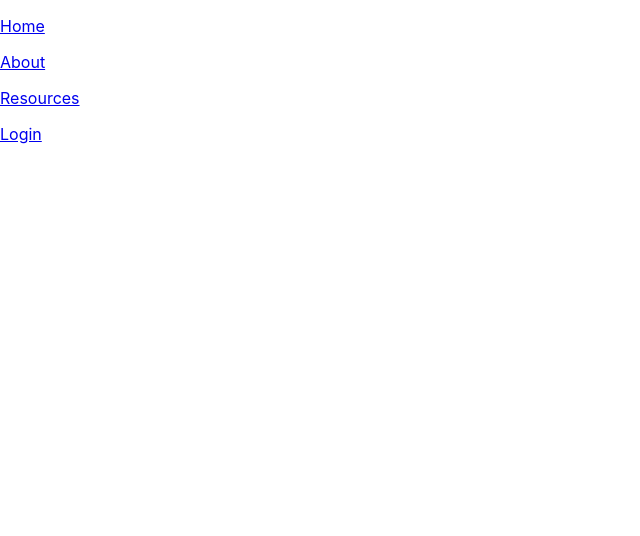
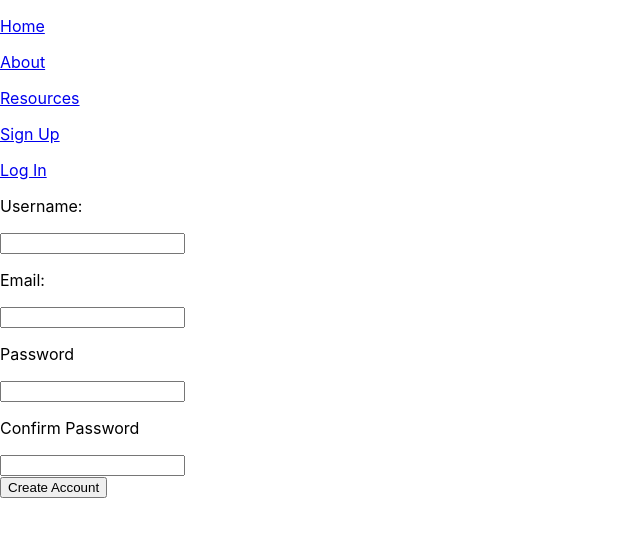
Before and after one commit to SEIR-Project-3/priceless-frontend, a React (Create React App) app: page /signup in a window 1280 px wide. Shown: the top 536 px of the page, without its empty margins (0-640 px from the left). Built offline with nearby package versions, Linux system fonts and the light colour scheme.

Commit message:
SAuthentication folder created SignUpForm.js created and opperational

```diff
--- a/src/App.js
+++ b/src/App.js
@@ -5,8 +5,9 @@ import { Route } from 'react-router-dom';
 import Home from './Components/Home';
 import About from './Components/About';
 import Resources from './Components/Resources';
-import Login from './Components/Login';
+import Login from './Components/Authentication/Login';
 import Dashboard from './Components/Dashboard';
+import { SignUpForm } from './Components/Authentication/SignUpForm';
 
 function App() {
 	const [loggedIn, setLoggedIn] = useState(
@@ -20,6 +21,7 @@ function App() {
 				<Route exact path='/about' component={About} />
 				<Route exact path='/resources' component={Resources} />
 				<Route exact path='/dashboard' component={Dashboard} />
+				<Route exact path='/signup' component={SignUpForm} />
 				<Route
 					exact
 					path='/login'
--- a/src/Components/LoginForm.js
+++ b/src/Components/Authentication/LoginForm.js
@@ -1,5 +1,5 @@
 import React, { useState } from 'react';
-import API_URL from '../config';
+import API_URL from '../../config';
 import axios from 'axios';
 import { useHistory } from 'react-router-dom';
 
--- /dev/null
+++ b/src/Components/Authentication/SignUpForm.js
@@ -0,0 +1,69 @@
+import React, { useState } from 'react';
+import API_URL from '../../config';
+import axios from 'axios';
+
+export const SignUpForm = () => {
+	const [username, setUserName] = useState();
+	const [email, setEmail] = useState();
+	const [password, setPassword] = useState();
+    const [cPass, setCPass] = useState();
+
+	// function to allow the user to login
+	const createUser = async (evt) => {
+		evt.preventDefault();
+		try {
+            // Check if password match confirm password
+            if (password === cPass) {
+                // axios post request to send credentials to our backend
+                const res = await axios.post(`${API_URL}/api/signup`, {
+                    username: username,
+                    email: email,
+                    password: password,
+                });
+                console.log(res);
+            }
+		} catch (error) {
+			console.log(error);
+		}
+	};
+
+	// function to capture username input
+	const handleUserNameField = (e) => {
+		setUserName(e.target.value);
+	};
+	// function to capture email input
+	const handleEmailField = (e) => {
+		setEmail(e.target.value);
+	};
+	// function to capture password input -- find a way to combine the two if possible
+	const handlePasswordField = (e) => {
+		setPassword(e.target.value);
+	};
+    const handleCPasswordField = (e) => {
+		setCPass(e.target.value);
+	};
+
+	return (
+		<form onSubmit={createUser}>
+			<label htmlFor=''>
+				<p>Username:</p>
+				<input type='text' name='' id='' onChange={handleUserNameField} />
+			</label>
+			<label htmlFor=''>
+				<p>Email:</p>
+				<input type='text' name='' id='' onChange={handleEmailField} />
+			</label>
+			<label htmlFor=''>
+				<p>Password</p>
+				<input type='password' name='' id='' onChange={handlePasswordField} />
+			</label>
+			<label htmlFor=''>
+				<p>Confirm Password</p>
+				<input type='password' name='' id='' onChange={handleCPasswordField} />
+			</label>
+			<div>
+				<button type='submit'>Create Account</button>
+			</div>
+		</form>
+	);
+};
--- a/src/Components/Nav.js
+++ b/src/Components/Nav.js
@@ -1,7 +1,7 @@
 import React from 'react';
 import { BrowserRouter as Router, Link, Route } from 'react-router-dom';
 
-function Nav({loggedIn}) {
+function Nav({ loggedIn }) {
 	return (
 		<div>
 			<nav>
@@ -14,14 +14,23 @@ function Nav({loggedIn}) {
 				<Link to='/resources'>
 					<p>Resources</p>
 				</Link>
-                {loggedIn &&
-				<Link to='/dashboard'>
-					<p>Dashboard</p>
+				{loggedIn && (
+					<Link to='/dashboard'>
+						<p>Dashboard</p>
+					</Link>
+				)}
+				<Link to='/signup'>
+					<p>Sign Up</p>
 				</Link>
-                }
-				<Link to='/login'>
-					<p>Login</p>
-				</Link>
+				{loggedIn ?
+					<Link to='/logout'>
+						<p>Log Out</p>
+					</Link>
+					:
+					<Link to='/login'>
+						<p>Log In</p>
+					</Link>
+				}
 			</nav>
 		</div>
 	);
```
Also changed, not shown: src/Components/Authentication/Login.js (renamed from src/Components/Login.js).
